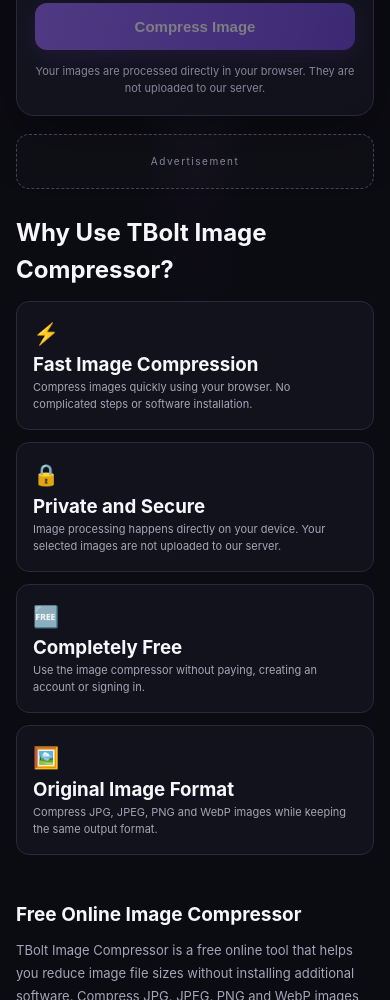
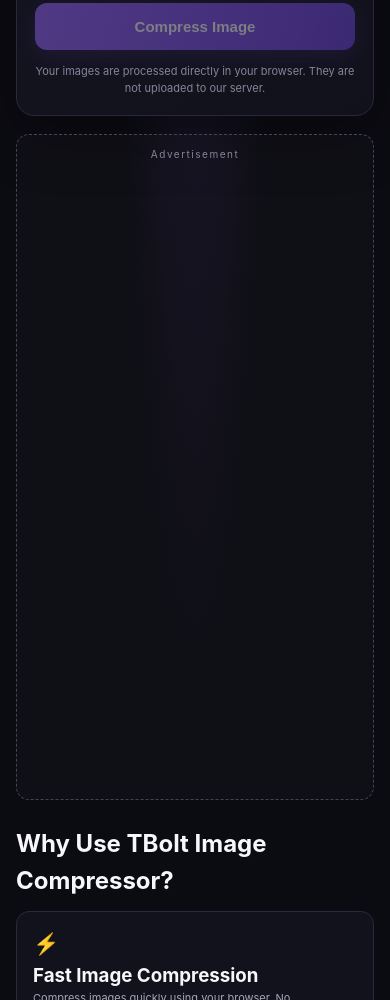
Before and after one commit to viewbadhao0-oss/Best-Image-Compressor---Free-Efficient-No-Sign-Up-Required-by-TBOLT, a plain HTML site: page index.html in a window 390 px wide. Shown: the part 906-1906 px from the top of the page. Drawn offline with Linux system fonts and the light colour scheme.

Commit message:
Update style.css

```diff
--- a/style.css
+++ b/style.css
@@ -144,6 +144,31 @@ body {
 .ad-slot-middle,
 .ad-slot-bottom {
     min-height: 55px;
+}
+
+/* ADSTERRA BANNER */
+
+.ad-slot.ad-slot-middle {
+    min-height: 630px;
+    padding: 12px;
+}
+
+.adsterra-banner {
+    width: 160px;
+    min-height: 600px;
+    max-width: 100%;
+
+    margin: 12px auto;
+
+    display: flex;
+    justify-content: center;
+    align-items: flex-start;
+
+    overflow: hidden;
+}
+
+.adsterra-banner iframe {
+    max-width: 100%;
 }
 
 /* MAIN COMPRESSOR CARD */
@@ -567,4 +592,13 @@ body {
     .ad-slot {
         min-height: 55px;
     }
+
+    .ad-slot.ad-slot-middle {
+        min-height: 630px;
+    }
+
+    .adsterra-banner {
+        width: 160px;
+        max-width: 100%;
+    }
 }
```
